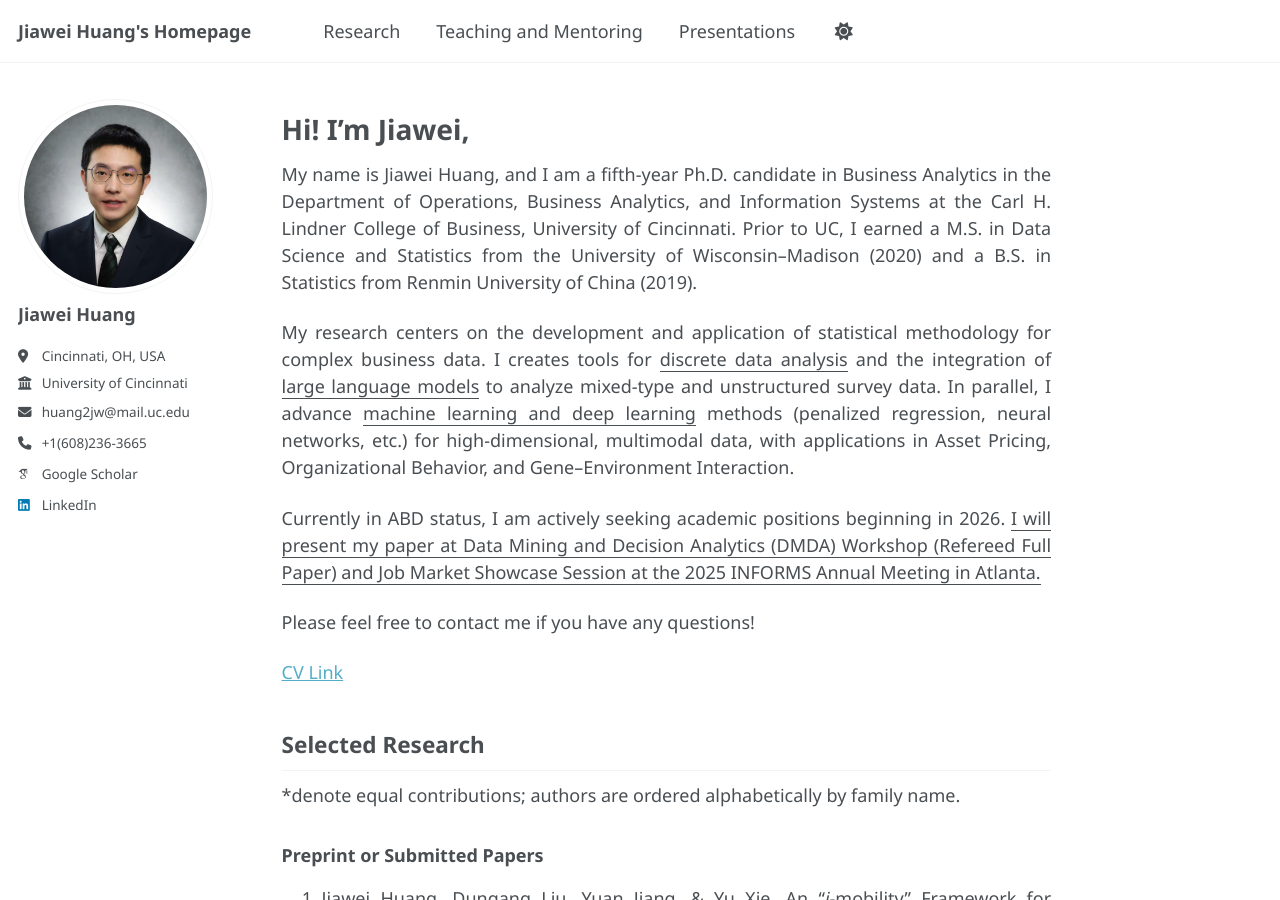
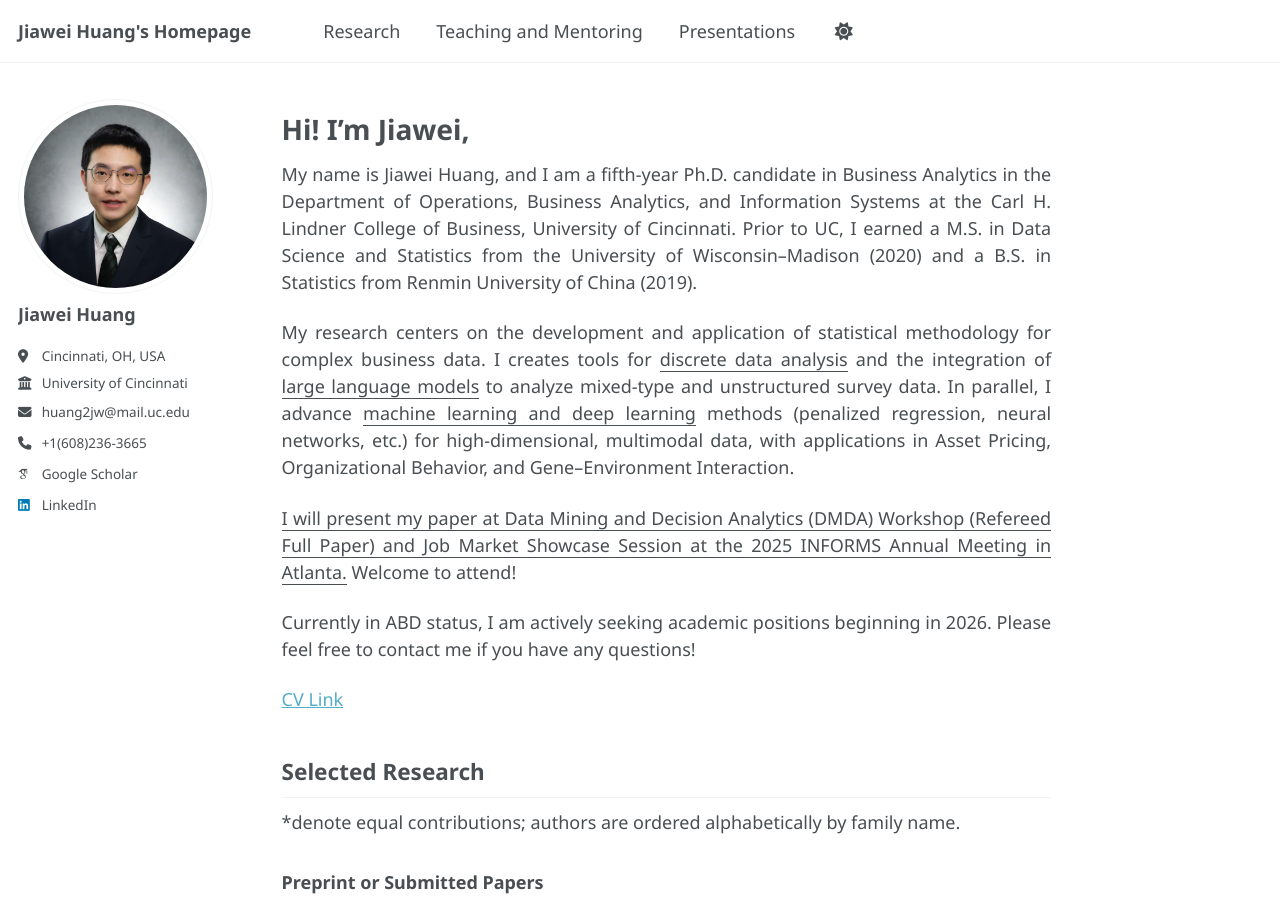
Before and after one commit to Jiawei98/Jiawei98.github.io, a Jekyll site: the page built from _pages/about.md, in a window 1280 px wide and 900 px high. Built offline with Jekyll 4.4.1, drawn with Linux system fonts in a browser that asks for light colours; some web fonts are replaced; a script that is not in the unit is left out.

Commit message:
Update about.md

```diff
--- a/_pages/about.md
+++ b/_pages/about.md
@@ -15,9 +15,9 @@ My name is Jiawei Huang, and I am a fifth-year Ph.D. candidate in Business Analy
 
 My research centers on the development and application of statistical methodology for complex business data. I creates tools for <u>discrete data analysis</u> and the integration of <u>large language models</u> to analyze mixed-type and unstructured survey data. In parallel, I advance <u>machine learning and deep learning</u> methods (penalized regression, neural networks, etc.) for high-dimensional, multimodal data, with applications in Asset Pricing, Organizational Behavior, and Gene–Environment Interaction.
 
-Currently in ABD status, I am actively seeking academic positions beginning in 2026. <u>I will present my paper at Data Mining and Decision Analytics (DMDA) Workshop (Refereed Full Paper) and Job Market Showcase Session at the 2025 INFORMS Annual Meeting in Atlanta.</u>
+<u>I will present my paper at Data Mining and Decision Analytics (DMDA) Workshop (Refereed Full Paper) and Job Market Showcase Session at the 2025 INFORMS Annual Meeting in Atlanta.</u> Welcome to attend!
 
-Please feel free to contact me if you have any questions!
+Currently in ABD status, I am actively seeking academic positions beginning in 2026. Please feel free to contact me if you have any questions!
 
 [CV Link](/files/CV_Jiawei_Huang_UC.pdf)
 
```
